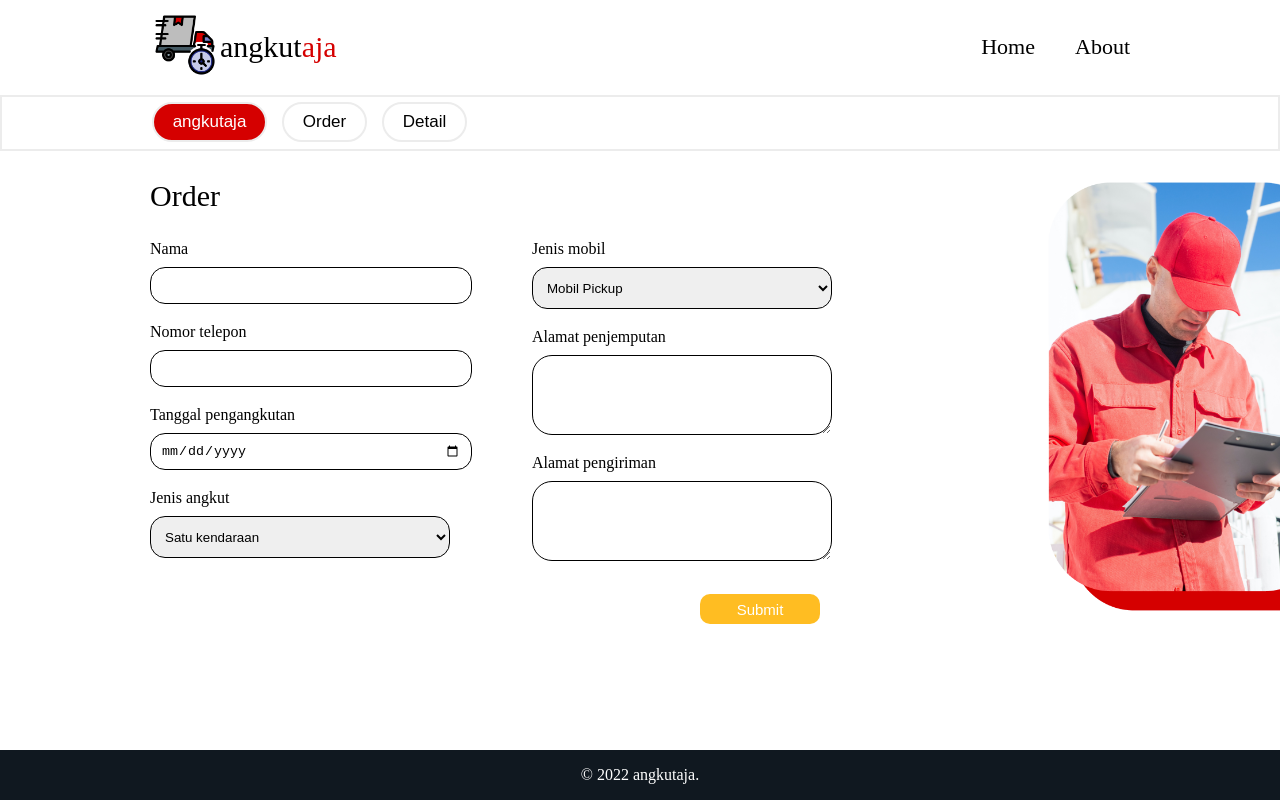
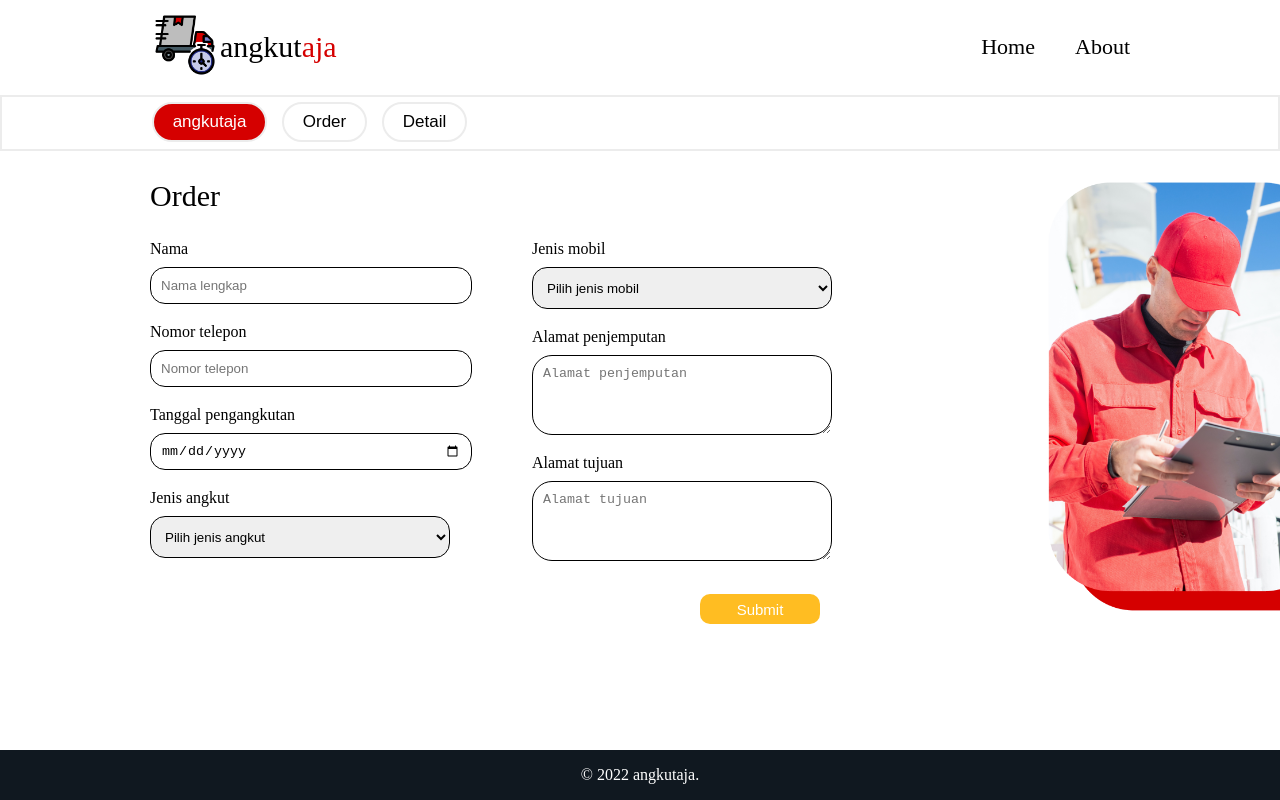
Before and after one commit to m-mustakim-surya/angkutaja, a React (Create React App) app: page /home/order in a window 1280 px wide. Shown: the top 800 px of the page. Built offline with nearby package versions, Linux system fonts and the light colour scheme.

Commit message:
input order page

```diff
--- a/src/components/Home/Detail/Detail.css
+++ b/src/components/Home/Detail/Detail.css
@@ -89,3 +89,38 @@ td:last-child {
     border-bottom-right-radius: 17px;
     border-top-right-radius: 17px;
 }
+
+input[type="text"],
+input[type="number"],
+select {
+    display: block;
+    border-radius: 15px;
+    height: 35px;
+    width: 300px;
+    margin-top: 10px;
+    margin-bottom: 20px;
+    border: solid black 1px;
+    padding: 0 10px;
+}
+
+.buttonSave {
+    width: 120px;
+    height: 30px;
+    border: 0;
+    border-radius: 10px;
+    color: white;
+    background-color: #FFBD22;
+    font-size: 15px;
+    cursor: pointer;
+}
+
+.buttonCancel {
+    width: 120px;
+    height: 30px;
+    border: 0;
+    border-radius: 10px;
+    color: white;
+    background-color: #D50000;
+    font-size: 15px;
+    cursor: pointer;
+}
--- a/src/components/Home/Detail/UpdateDetail.jsx
+++ b/src/components/Home/Detail/UpdateDetail.jsx
@@ -101,11 +101,8 @@ function UpdateDetail(props) {
           name="harga"
           onChange={onChange}
         />
-        <p></p>
-        <button onClick={handleSubmit}>Update</button>
-        <button onClick={handleTutupInput} style={{ marginLeft: "10px" }}>
-          Selesai
-        </button>
+        <button onClick={handleSubmit} className='buttonSave'>Save</button>
+        <button onClick={handleTutupInput} className='buttonCancel'>Cancel</button>
       </div>
     </div>
   );
--- /dev/null
+++ b/src/components/Home/Order/InputOrder.jsx
@@ -0,0 +1,133 @@
+import { useState } from "react"
+import { createOrder, GetOrders } from "../../../config/query"
+import { useMutation } from "@apollo/client"
+import orderimg from '../../../img/order2.PNG'
+
+function InputOrder(props) {
+  const [insertOrder] = useMutation(createOrder, { refetchQueries: [{ query: GetOrders }] })
+
+  const tambahOrder = newUser => {
+    const newData = {
+        ...newUser,
+    };
+    insertOrder({
+        variables: {
+            user_name: newData.user_name,
+            user_telepon: newData.user_telepon,
+            waktu: newData.waktu,
+            jenis_angkut: newData.jenis_angkut,
+            jenis_mobil: newData.jenis_mobil,
+            alamat_jemput: newData.alamat_jemput,
+            alamat_tujuan: newData.alamat_tujuan
+        },
+    });
+  };
+
+  const [state, setState] = useState({
+    user_name: "",
+    user_telepon: "",
+    waktu: "",
+    jenis_angkut: "",
+    jenis_mobil: "",
+    alamat_jemput: "",
+    alamat_tujuan: "",
+    inputing: true,
+  })
+
+  const onChange = (e) => {
+    setState({
+      ...state,
+      [e.target.name]: e.target.value,
+    })
+  }
+
+  const handleSubmit = (e) => {
+    e.preventDefault();
+    if (state.user_name.trim() && state.jenis_angkut && state.jenis_mobil) {
+      const newData = {
+        user_name: state.user_name,
+        user_telepon: state.user_telepon,
+        waktu: state.waktu,
+        jenis_angkut: state.jenis_angkut,
+        jenis_mobil: state.jenis_mobil,
+        alamat_jemput: state.alamat_jemput,
+        alamat_tujuan: state.alamat_tujuan
+      }
+      props.tambahOrder(newData)
+      setState({
+        ...state,
+        user_name: "",
+        user_telepon: "",
+        waktu: "",
+        jenis_angkut: "",
+        jenis_mobil: "",
+        alamat_jemput: "",
+        alamat_tujuan: "",
+      })
+    } else {
+      alert("Lengkapi data terlebih dahulu!")
+    }
+  }
+
+  const handleBukaInput = () => {
+    setState({
+      ...state,
+      inputing: false,
+    })
+  }
+
+  const handleTutupInput = () => {
+    setState({
+      ...state,
+      inputing: true,
+    })
+  }
+
+  return (
+    <div>
+      <div className="order">
+        <form onSubmit={handleSubmit}>
+          <h1>Order</h1>
+          <div className="tabs">
+            <div className="tabInput">
+              <div className="tab1">
+                <label>Nama</label>
+                <input type="text" className="input-text" placeholder="Nama lengkap" value={state.user_name} name="user_name" onChange={onChange} />
+                <label>Nomor telepon</label>
+                <input type="text" className="input-text" placeholder="Nomor telepon" value={state.user_telepon} name="user_telepon" onChange={onChange} />
+                <label>Tanggal pengangkutan</label>
+                <input type="date" className="input-text" placeholder="Tanggal pengangkutan" value={state.waktu} name="waktu" onChange={onChange} />
+                <label>Jenis angkut</label>
+                <select onChange={onChange} value={state.jenis_angkut} name="jenis_angkut">
+                  <option selected>Pilih jenis angkut</option>
+                  <option value="Satu kendaraan">Satu kendaraan</option>
+                  <option value="Angkut sebagian">Angkut sebagian</option>
+                </select>
+              </div>
+              <div className="tab2">
+                <label>Jenis mobil</label>
+                <select onChange={onChange} value={state.jenis_mobil} name="jenis_mobil">
+                  <option selected>Pilih jenis mobil</option>
+                  <option value="Mobil Pickup">Mobil Pickup</option>
+                  <option value="Mobil L300 Bak">Mobil L300 Bak</option>
+                  <option value="Mobil Box">Mobil Box</option>
+                  <option value="Mobil Engkel">Mobil Engkel</option>
+                </select>
+                <label>Alamat penjemputan</label>
+                <textarea type="textarea" className="textarea" placeholder="Alamat penjemputan" value={state.alamat_jemput} name="alamat_jemput" onChange={onChange} />
+                <label>Alamat tujuan</label>
+                <textarea type="textarea" className="textarea" placeholder="Alamat tujuan" value={state.alamat_tujuan} name="alamat_tujuan" onChange={onChange} />
+              </div>
+              <div className="tab3">
+                <img src={orderimg} alt="angkutaja order" />
+              </div>
+            </div>
+          </div>
+          <button onClick={handleSubmit} className="buttonSubmit">Submit</button>
+        </form>
+      </div>
+    </div>
+  )
+}
+
+export default InputOrder
--- a/src/components/Home/Order/Order.css
+++ b/src/components/Home/Order/Order.css
@@ -68,4 +68,5 @@ textarea {
     background-color: #FFBD22;
     right: 30px;
     font-size: 15px;
+    cursor: pointer;
 }
--- a/src/components/Home/Order/Order.jsx
+++ b/src/components/Home/Order/Order.jsx
@@ -1,78 +1,34 @@
 import React from 'react'
 import Navbar from '../../Navbar/Navbar'
-import orderimg from '../../../img/order2.PNG'
 import "./Order.css"
 import Footer from '../../Footer/Footer'
+import InputOrder from './InputOrder'
+import { useMutation } from '@apollo/client'
+import { createOrder, GetOrders } from '../../../config/query'
 
 const Order = () => {
+  const [insertOrder] = useMutation(createOrder, { refetchQueries: [{ query: GetOrders }] })
+
+  const tambahOrder = newUser => {
+    const newData = {
+        ...newUser,
+    };
+    insertOrder({
+        variables: {
+          user_name: newData.user_name,
+          user_telepon: newData.user_telepon,
+          waktu: newData.waktu,
+          jenis_angkut: newData.jenis_angkut,
+          jenis_mobil: newData.jenis_mobil,
+          alamat_jemput: newData.alamat_jemput,
+          alamat_tujuan: newData.alamat_tujuan
+        },
+    });
+  };
   return (
     <div>
       <Navbar/>
-      <div className='order'>
-        <form>
-          <h1>Order</h1>
-          <div className='tabs'>
-            <div className='tabInput'>
-              <div className='tab1'>
-                <label>Nama</label>
-                <input
-                  type="text"
-                  name="nama"
-                  required
-                  />
-
-                <label>Nomor telepon</label>
-                <input
-                  type="text"
-                  name="notel"
-                  required
-                />
-
-                <label>Tanggal pengangkutan</label>
-                <input
-                  type="date"
-                  name="tanggal"
-                  required
-                />
-
-                <label>Jenis angkut</label>
-                <select
-                  name="jenisangkut"
-                  required
-                >
-                  <option value="kendaraan">Satu kendaraan</option>
-                  <option value="muatan">Angkut sebagian muatan</option>
-                </select>
-              </div>
-              <div className='tab2'>
-                <label>Jenis mobil</label>
-                <select
-                  name="jenisangkut"
-                  required
-                >
-                  <option value="pickup">Mobil Pickup</option>
-                  <option value="bak">Mobil L300 Bak</option>
-                  <option value="box">Mobil Box</option>
-                  <option value="engkel">Mobil Engkel</option>
-                </select>
-
-                <label>Alamat penjemputan</label>
-                <textarea type="textarea"/>
-
-                <label>Alamat pengiriman</label>
-                <textarea type="textarea"/>
-              </div>
-            </div>
-            <div className='tab3'>
-              <img src={orderimg} alt="" />
-            </div>
-          </div>
-          <button
-            className="buttonSubmit">
-            Submit
-          </button>
-        </form>
-      </div>
+      <InputOrder tambahOrder={tambahOrder}/>
       <Footer/>
     </div>
   )
--- a/src/config/query.jsx
+++ b/src/config/query.jsx
@@ -1,4 +1,19 @@
 import { gql } from "@apollo/client";
+
+export const GetOrders = gql`
+query GetOrders {
+  miniproject_order {
+    order_id
+    user_name
+    user_telepon
+    waktu
+    jenis_angkut
+    jenis_mobil
+    alamat_jemput
+    alamat_tujuan
+  }
+}
+`;
 
 export const createOrder = gql`
 mutation createOrder($user_name: String, $user_telepon: String, $waktu: date, $jenis_angkut: String, $jenis_mobil: String, $alamat_jemput: String, $alamat_tujuan: String) {
@@ -32,7 +47,7 @@ query GetDetails {
 
 export const createDetail = gql`
 mutation createDetail($user_name: String, $jenis_angkut: String, $jenis_mobil: String, $jarak: Int, $harga: Int) {
-  insert_miniproject_detail(objects: {user_name: $user_name, jenis_angkut: $jenis_angkut, jenis_mobil: $jenis_mobil, jarak: $jarak, harga: $harga}) {
+  insert_miniproject_detail (objects: {user_name: $user_name, jenis_angkut: $jenis_angkut, jenis_mobil: $jenis_mobil, jarak: $jarak, harga: $harga}) {
     returning {
       order_id
       user_name
```
Also changed, not shown: src/components/Home/Detail/InputDetail.jsx (+4 -4 lines).
